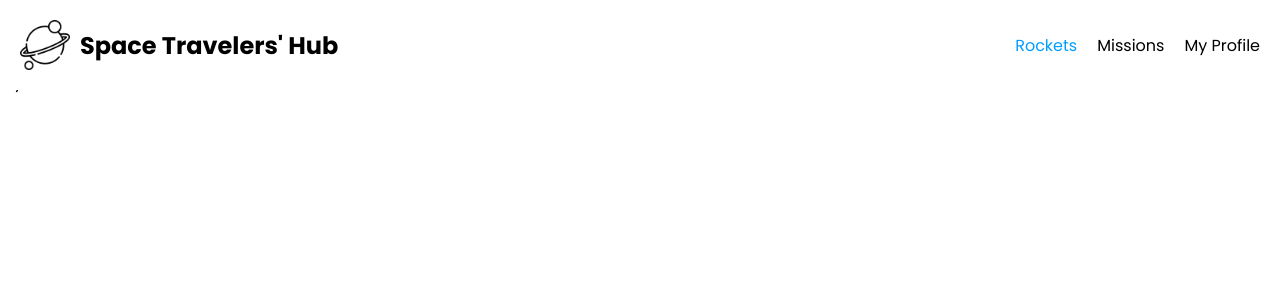
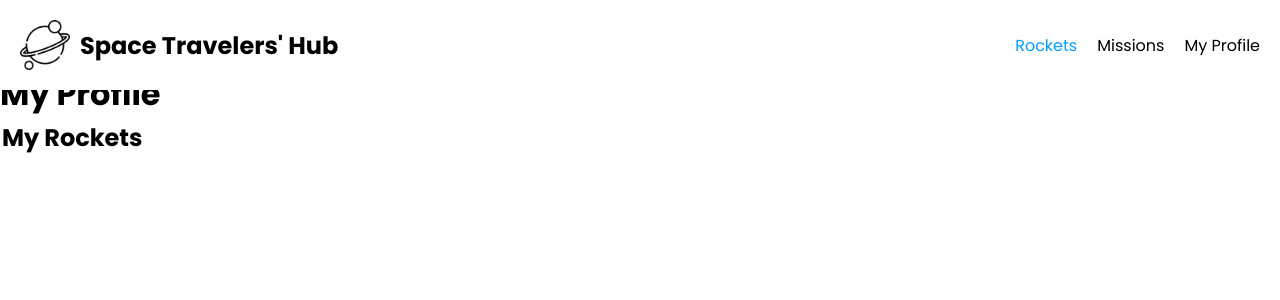
Before and after one commit to shayan1234554321/Space-Travelers-Hub, a React (Vite) app: page /profile in a window 1280 px wide. Shown: the top 300 px of the page. Built offline with nearby package versions, Linux system fonts and the light colour scheme.

Commit message:
create actios to diplay reserved rockets in my profile

```diff
--- a/src/Styles/Profile.css
+++ b/src/Styles/Profile.css
@@ -1,3 +1,9 @@
 * {
   padding: 0;
 }
+.profileContainer {
+  display: flex;
+  flex-direction: column;
+  align-items: center;
+  padding: 1em;
+}
--- a/src/components/Rocket.jsx
+++ b/src/components/Rocket.jsx
@@ -30,7 +30,6 @@ const Rocket = ({ rocket }) => {
               Reserve Rocket
             </button>
           )}
-        ;
       </div>
     </div>
   );
--- /dev/null
+++ b/src/components/RocketProfile.jsx
@@ -0,0 +1,23 @@
+import React from 'react';
+import { useSelector } from 'react-redux';
+
+const RocketProfile = () => {
+  const reserved = useSelector((store) => store.rockets.filter((rocket) => rocket.rocketStatus));
+  return (
+    <table>
+      <tbody>
+        <tr>
+          <th><h2>My Rockets</h2></th>
+        </tr>
+        {reserved.map((rocket) => (
+          <tr key={rocket.rocketId}>
+            <td>{rocket.rocketName}</td>
+          </tr>
+        ))}
+
+      </tbody>
+    </table>
+  );
+};
+
+export default RocketProfile;
--- a/src/pages/myProfile.jsx
+++ b/src/pages/myProfile.jsx
@@ -1,8 +1,15 @@
 import React from 'react';
 import '../Styles/Profile.css';
+import RocketProfile from '../components/RocketProfile';
 
 const MyProfile = () => (
-  <div>MyProfile</div>
+  <div className="profile-container">
+    <h1>My Profile</h1>
+    <div className="profile">
+      <RocketProfile />
+    </div>
+
+  </div>
 );
 
 export default MyProfile;
--- a/src/pages/rockets.jsx
+++ b/src/pages/rockets.jsx
@@ -4,7 +4,7 @@ import RocketList from '../components/RocketList';
 
 const Rockets = () => (
   <div>
-    <h2>Rockets</h2>
+    <h3>Rockets</h3>
     <RocketList />
   </div>
 );
```
